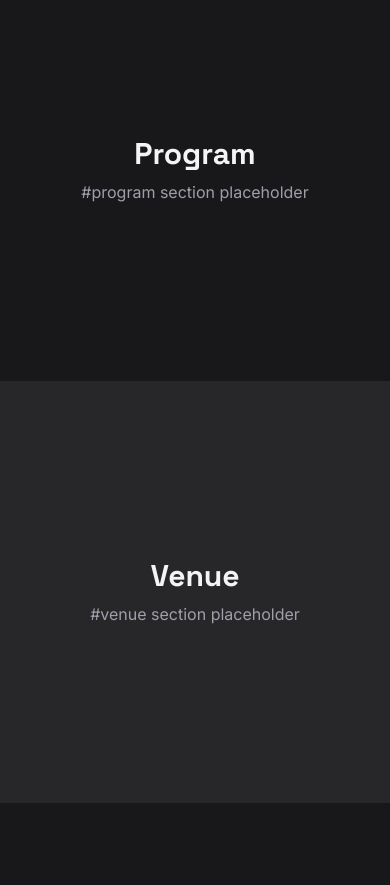
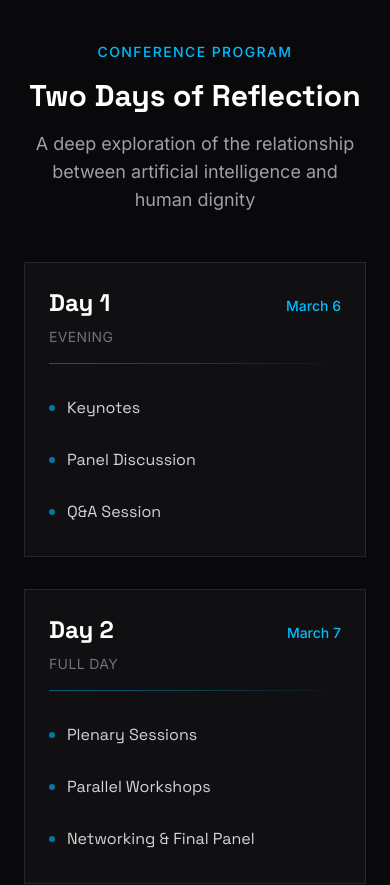
Before and after one commit to groundmuffin/imagoday-product, a Next.js app in the folder imagodei-website/: page /en in a window 390 px wide. Shown: the part 6080-6965 px from the top of the page. Built offline with nearby package versions, Linux system fonts and the light colour scheme.

Commit message:
implement program

```diff
--- a/imagodei-website/src/app/[locale]/page.tsx
+++ b/imagodei-website/src/app/[locale]/page.tsx
@@ -2,6 +2,7 @@ import { setRequestLocale, getTranslations } from 'next-intl/server'
 import { HeroSection } from './HeroSection'
 import { Objectives } from '@/components/sections/objectives'
 import { SpeakersSection } from './SpeakersSection'
+import { Program } from '@/components/sections/program'
 
 type Params = Promise<{ locale: string }>
 
@@ -12,6 +13,7 @@ export default async function HomePage({ params }: { params: Params }) {
   const t = await getTranslations('sections.hero')
   const tObjectives = await getTranslations('sections.objectives')
   const tSpeakers = await getTranslations('sections.speakers')
+  const tProgram = await getTranslations('sections.program')
 
   // Get objectives section data from translations
   const objectivesData = {
@@ -31,6 +33,17 @@ export default async function HomePage({ params }: { params: Params }) {
       clickToCollapse: tSpeakers('clickToCollapse'),
     },
     speakers: tSpeakers.raw('items'),
+  }
+
+  // Get program section data from translations
+  const programData = {
+    translations: {
+      title: tProgram('title'),
+      subtitle: tProgram('subtitle'),
+      description: tProgram('description'),
+      comingSoon: tProgram('comingSoon'),
+    },
+    days: tProgram.raw('days'),
   }
 
   // Get hero section data from translations
@@ -79,26 +92,11 @@ export default async function HomePage({ params }: { params: Params }) {
         translations={speakersData.translations}
       />
 
-      {/* Program Section Placeholder */}
-      <section
-        id="program"
-        className="flex min-h-[50vh] items-center justify-center bg-zinc-900"
-      >
-        <div className="text-center">
-          <h2
-            className="text-3xl font-bold text-zinc-100 md:text-4xl"
-            style={{ fontFamily: 'Space Grotesk, sans-serif' }}
-          >
-            Program
-          </h2>
-          <p
-            className="mt-2 text-zinc-400"
-            style={{ fontFamily: 'Inter, sans-serif' }}
-          >
-            #program section placeholder
-          </p>
-        </div>
-      </section>
+      {/* Program Section */}
+      <Program
+        days={programData.days}
+        translations={programData.translations}
+      />
 
       {/* Venue Section Placeholder */}
       <section
--- /dev/null
+++ b/imagodei-website/src/components/sections/program/DaySchedule.tsx
@@ -0,0 +1,60 @@
+import type { Day } from '@/types'
+import { SessionCard } from './SessionCard'
+
+interface DayScheduleProps {
+  day: Day
+}
+
+export function DaySchedule({ day }: DayScheduleProps) {
+  return (
+    <article className="relative">
+      {/* Day Card */}
+      <div className="border border-zinc-800 bg-zinc-900/50 p-6 sm:p-8">
+        {/* Day Header */}
+        <header className="mb-6 sm:mb-8">
+          {/* Day label and date */}
+          <div className="mb-2 flex items-baseline justify-between gap-4">
+            <h3
+              className="text-2xl font-bold text-white sm:text-3xl"
+              style={{ fontFamily: "'Space Grotesk', sans-serif" }}
+            >
+              {day.label}
+            </h3>
+            <span
+              className="whitespace-nowrap text-sm font-medium text-sky-400"
+              style={{ fontFamily: "'Inter', sans-serif" }}
+            >
+              {day.date}
+            </span>
+          </div>
+
+          {/* Time frame */}
+          {day.timeFrame && (
+            <p
+              className="text-sm uppercase tracking-wide text-zinc-500"
+              style={{ fontFamily: "'Inter', sans-serif" }}
+            >
+              {day.timeFrame}
+            </p>
+          )}
+
+          {/* Decorative line */}
+          <div className="mt-4 h-px bg-gradient-to-r from-sky-500/50 via-cyan-500/30 to-transparent" />
+        </header>
+
+        {/* Sessions List */}
+        <ul className="space-y-3" role="list">
+          {day.sessions.map((session, index) => (
+            <li
+              key={session.id}
+              className="animate-fade-in-up"
+              style={{ animationDelay: `${(index + 5) * 50}ms` }}
+            >
+              <SessionCard session={session} />
+            </li>
+          ))}
+        </ul>
+      </div>
+    </article>
+  )
+}
--- /dev/null
+++ b/imagodei-website/src/components/sections/program/Program.tsx
@@ -0,0 +1,97 @@
+'use client'
+
+import type { Day } from '@/types'
+import { DaySchedule } from './DaySchedule'
+
+export interface ProgramTranslations {
+  title: string
+  subtitle: string
+  description: string
+  comingSoon: string
+}
+
+interface ProgramProps {
+  days: Day[]
+  translations: ProgramTranslations
+}
+
+export function Program({ days, translations }: ProgramProps) {
+  return (
+    <section
+      id="program"
+      className="bg-zinc-950 py-20 sm:py-24 lg:py-32"
+      aria-labelledby="program-heading"
+      role="region"
+    >
+      <div className="mx-auto max-w-5xl px-6">
+        {/* Section Header */}
+        <header className="mb-12 text-center sm:mb-16 lg:mb-20">
+          <span
+            className="mb-4 inline-block animate-fade-in-up text-sm font-medium uppercase tracking-widest text-sky-400"
+            style={{ fontFamily: "'Inter', sans-serif" }}
+          >
+            {translations.subtitle}
+          </span>
+          <h2
+            id="program-heading"
+            className="mb-4 animate-fade-in-up text-3xl font-bold text-white animation-delay-100 sm:text-4xl md:text-5xl lg:text-6xl"
+            style={{ fontFamily: "'Space Grotesk', sans-serif" }}
+          >
+            {translations.title}
+          </h2>
+          <p
+            className="mx-auto max-w-2xl animate-fade-in-up text-lg text-zinc-400 animation-delay-200"
+            style={{ fontFamily: "'Inter', sans-serif" }}
+          >
+            {translations.description}
+          </p>
+        </header>
+
+        {/* Days - Side by side on desktop, stacked on mobile */}
+        {days.length > 0 ? (
+          <div className="grid grid-cols-1 gap-8 lg:grid-cols-2 lg:gap-12">
+            {days.map((day, index) => (
+              <div
+                key={day.id}
+                className="animate-fade-in-up"
+                style={{ animationDelay: `${(index + 3) * 100}ms` }}
+              >
+                <DaySchedule day={day} />
+              </div>
+            ))}
+          </div>
+        ) : (
+          <div className="animate-fade-in-up text-center animation-delay-300">
+            <p
+              className="text-lg text-zinc-500"
+              style={{ fontFamily: "'Inter', sans-serif" }}
+            >
+              {translations.comingSoon}
+            </p>
+          </div>
+        )}
+      </div>
+
+      {/* CSS Animations */}
+      <style>{`
+        @keyframes fade-in-up {
+          from {
+            opacity: 0;
+            transform: translateY(20px);
+          }
+          to {
+            opacity: 1;
+            transform: translateY(0);
+          }
+        }
+        .animate-fade-in-up {
+          animation: fade-in-up 0.8s ease-out forwards;
+          opacity: 0;
+        }
+        .animation-delay-100 { animation-delay: 0.1s; }
+        .animation-delay-200 { animation-delay: 0.2s; }
+        .animation-delay-300 { animation-delay: 0.3s; }
+      `}</style>
+    </section>
+  )
+}
--- /dev/null
+++ b/imagodei-website/src/components/sections/program/SessionCard.tsx
@@ -0,0 +1,22 @@
+import type { Session } from '@/types'
+
+interface SessionCardProps {
+  session: Session
+}
+
+export function SessionCard({ session }: SessionCardProps) {
+  return (
+    <div className="flex items-center gap-3 py-2">
+      {/* Bullet point */}
+      <div className="h-1.5 w-1.5 flex-shrink-0 rounded-full bg-sky-400/60" />
+
+      {/* Session title */}
+      <span
+        className="text-base text-zinc-300 sm:text-lg"
+        style={{ fontFamily: "'Space Grotesk', sans-serif" }}
+      >
+        {session.title}
+      </span>
+    </div>
+  )
+}
--- /dev/null
+++ b/imagodei-website/src/components/sections/program/index.ts
@@ -0,0 +1,4 @@
+export { Program } from './Program'
+export type { ProgramTranslations } from './Program'
+export { DaySchedule } from './DaySchedule'
+export { SessionCard } from './SessionCard'
--- a/imagodei-website/src/messages/en.json
+++ b/imagodei-website/src/messages/en.json
@@ -159,7 +159,34 @@
       ]
     },
     "program": {
-      "title": "Program"
+      "title": "Two Days of Reflection",
+      "subtitle": "Conference Program",
+      "description": "A deep exploration of the relationship between artificial intelligence and human dignity",
+      "comingSoon": "Program coming soon",
+      "days": [
+        {
+          "id": "day-1",
+          "label": "Day 1",
+          "date": "March 6",
+          "timeFrame": "Evening",
+          "sessions": [
+            { "id": "session-1-1", "title": "Keynotes" },
+            { "id": "session-1-2", "title": "Panel Discussion" },
+            { "id": "session-1-3", "title": "Q&A Session" }
+          ]
+        },
+        {
+          "id": "day-2",
+          "label": "Day 2",
+          "date": "March 7",
+          "timeFrame": "Full Day",
+          "sessions": [
+            { "id": "session-2-1", "title": "Plenary Sessions" },
+            { "id": "session-2-2", "title": "Parallel Workshops" },
+            { "id": "session-2-3", "title": "Networking & Final Panel" }
+          ]
+        }
+      ]
     },
     "venue": {
       "title": "Venue"
--- a/imagodei-website/src/messages/ro.json
+++ b/imagodei-website/src/messages/ro.json
@@ -159,7 +159,34 @@
       ]
     },
     "program": {
-      "title": "Program"
+      "title": "Două Zile de Reflecție",
+      "subtitle": "Programul Conferinței",
+      "description": "O explorare profundă a relației dintre inteligența artificială și demnitatea umană",
+      "comingSoon": "Program în curând",
+      "days": [
+        {
+          "id": "day-1",
+          "label": "Ziua 1",
+          "date": "6 Martie",
+          "timeFrame": "Seara",
+          "sessions": [
+            { "id": "session-1-1", "title": "Keynote-uri" },
+            { "id": "session-1-2", "title": "Panel de discuții" },
+            { "id": "session-1-3", "title": "Sesiune Q&A" }
+          ]
+        },
+        {
+          "id": "day-2",
+          "label": "Ziua 2",
+          "date": "7 Martie",
+          "timeFrame": "Întreaga Zi",
+          "sessions": [
+            { "id": "session-2-1", "title": "Sesiuni plenare" },
+            { "id": "session-2-2", "title": "Workshop-uri paralele" },
+            { "id": "session-2-3", "title": "Networking & Panel final" }
+          ]
+        }
+      ]
     },
     "venue": {
       "title": "Locație"
```
Also changed, not shown: 2 other files (tests, documents, lock files or other folders).
